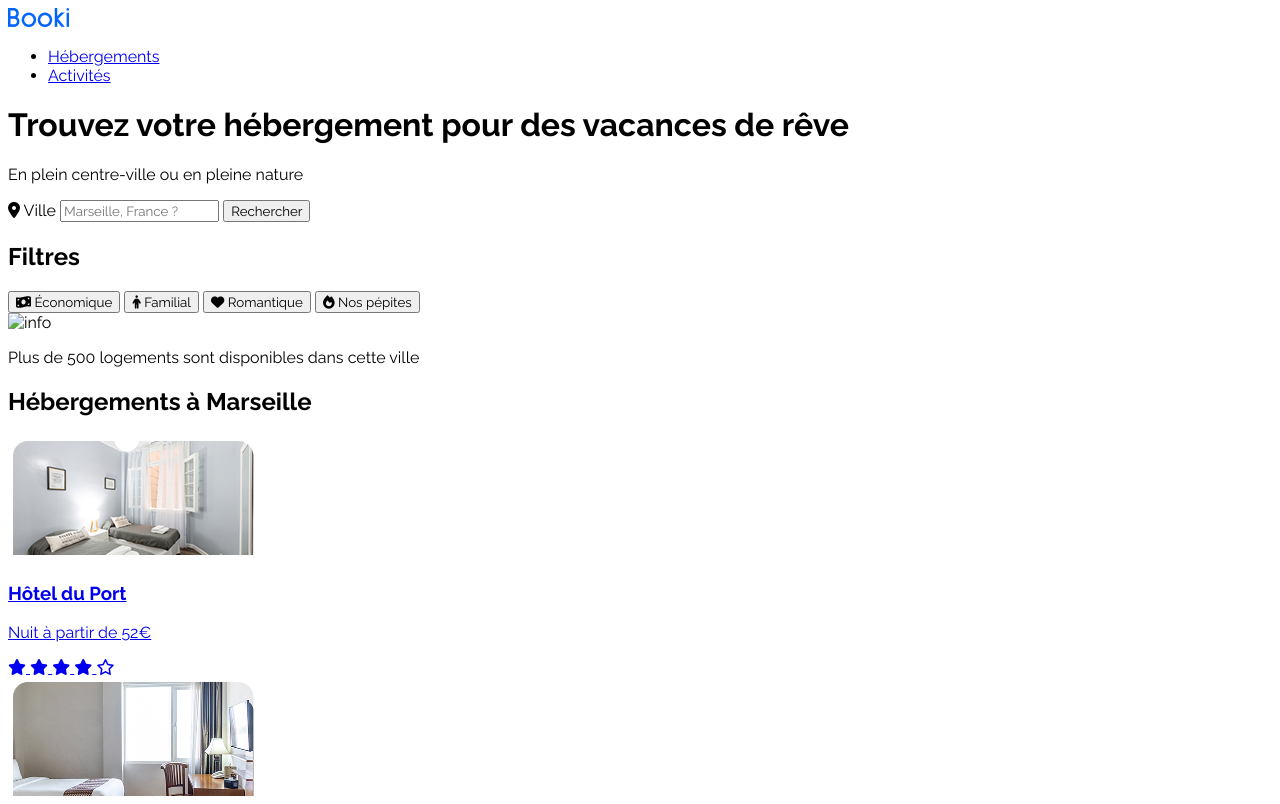
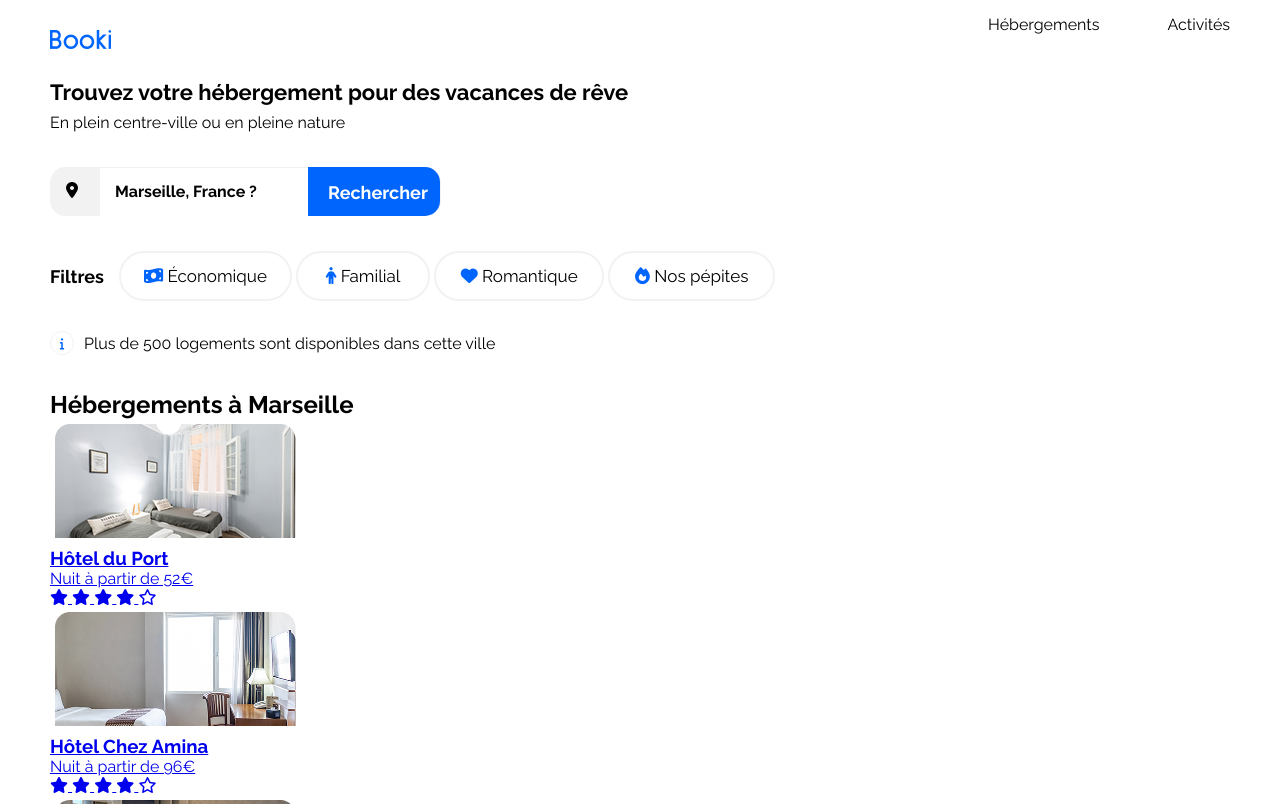
Before and after one commit to corentin-leroy/Site-web-agence-de-voyage-Booki, a plain HTML site: page index.html in a window 1280 px wide. Shown: the top 804 px of the page. Drawn offline with Linux system fonts and the light colour scheme.

Commit message:
Ajout du CSS du header

```diff
--- a/index.html
+++ b/index.html
@@ -29,15 +29,15 @@
         </section>
         <section class="filters">
             <h2>Filtres</h2>
-            <div class="buttons_filters">
-                <button><i class="fa-solid fa-money-bill-wave" aria-hidden="true"></i> Économique</button>
-                <button><i class="fa-solid fa-person" aria-hidden="true"></i> Familial</button>
-                <button><i class="fa-solid fa-heart" aria-hidden="true"></i> Romantique</button>
-                <button><i class="fa-solid fa-fire" aria-hidden="true"></i> Nos pépites</button>
+            <div class="buttons-filters">
+                <button class="button-economique"><i class="fa-solid fa-money-bill-wave" aria-hidden="true"></i> Économique</button>
+                <button class="button-familial"><i class="fa-solid fa-person" aria-hidden="true"></i> Familial</button>
+                <button class="button-romantique"><i class="fa-solid fa-heart" aria-hidden="true"></i> Romantique</button>
+                <button class="button-pepites"><i class="fa-solid fa-fire" aria-hidden="true"></i> Nos pépites</button>
             </div>
         </section>
         <section class="info">
-            <img src="" alt="info">
+            <div class="border-info"><i class="fa-solid fa-info fa-xs"></i></div>
             <p>Plus de 500 logements sont disponibles dans cette ville</p>
         </section>
     </header>
--- a/style.css
+++ b/style.css
@@ -1,3 +1,188 @@
+:root {
+    --color-blue: #0065FC;
+    --color-blue-light: #DEEBFF;
+    --color-grey: #F2F2F2;
+}
+
 * {
     font-family: 'Raleway', sans-serif;
+    box-sizing: border-box;
+    margin: 0;
+    padding: 0;
 }
+
+body {
+    max-width: 1440px;
+    margin: 0 auto;
+    padding: 0 50px;
+}
+
+header p {
+    font-size: 16px;
+}
+
+
+nav {
+    display: flex;
+    justify-content: space-between;
+    align-items: center;
+    padding-bottom: 30px;
+}
+
+nav img {
+    padding-top:30px;
+}
+
+nav ul {
+    display: flex;
+    list-style: none;
+    gap: 68px;
+}
+
+nav ul li a {
+    text-decoration: none;
+    color: black;
+    padding-top: 13px;
+}
+
+nav ul li a:hover {
+    border-top: 2px solid var(--color-blue);
+    color: var(--color-blue);
+}
+
+h1 {
+    font-size: 22px;
+    font-weight: bold;
+    margin-bottom: 8px;
+}
+
+.search form {
+    height: 49px;
+    display: flex;
+    align-items: center;
+    border: 1px solid var(--color-grey);
+    border-radius: 15px;
+    width: fit-content;
+    margin-top: 35px;
+    margin-bottom: 35px;
+}
+
+.search form input {
+    height: 48px;
+}
+
+.visually-hidden {
+    position: absolute;
+    width: 1px;
+    height: 1px;
+    overflow: hidden;
+    clip: rect(0, 0, 0, 0);
+}
+
+.search input::placeholder {
+    font-weight: bold;
+    color: black;
+}
+
+.search form i {
+    width: 49px;
+    height: 49px;
+    padding: 15px;
+    background-color: var(--color-grey);
+    border-radius: 15px 0 0 15px;
+}
+
+.search input {
+    border: none;
+    outline: none;
+    font-size: 16px;
+    padding: 15px;
+}
+
+.search button {
+    width: 132px;
+    height: 49px;
+    background-color: var(--color-blue);
+    font-size: 18px;
+    color: white;
+    border: none;
+    border-radius: 0 15px 15px 0;
+    padding: 15px 20px;
+    font-weight: bold;
+    cursor: pointer;
+}
+
+.filters {
+    display: flex;
+    gap: 15px;
+    align-items: center;
+    margin-bottom: 30px;
+}
+
+.filters h2 {
+    font-size: 18px;
+}
+
+
+.buttons-filters button {
+    border: 2px solid var(--color-grey);
+    border-radius: 25px;
+    font-size: 17px;
+    cursor: pointer;
+    height: 50px;
+    padding: 4px 19px 4px 19px;
+    background-color: white;
+}
+
+.buttons-filters i {
+    color: var(--color-blue);
+}
+
+.button-economique {
+    width: 173px;
+}
+
+.button-familial {
+    width: 134px;
+}
+
+.button-romantique {
+    width: 170px;
+}
+
+.button-pepites {
+    width: 167px;
+}
+
+.buttons-filters button:hover {
+    background-color: var(--color-blue-light);
+    border-color: var(--color-blue);
+}
+
+.info {
+    display: flex;
+    gap: 10px;
+    align-items: center;
+    margin-bottom: 35px;
+}
+
+.border-info {
+    border-radius: 50px;
+    border: 1px solid var(--color-grey);
+    width: 24px;
+    height: 24px;
+    display: flex;
+    justify-content: center;
+    align-items: center;
+}
+
+.border-info i {
+    color: var(--color-blue);
+}
+
+/* mobile */
+@media(max-width: 768px) {
+    nav {
+        font-size: 70px;
+    }
+}
```
